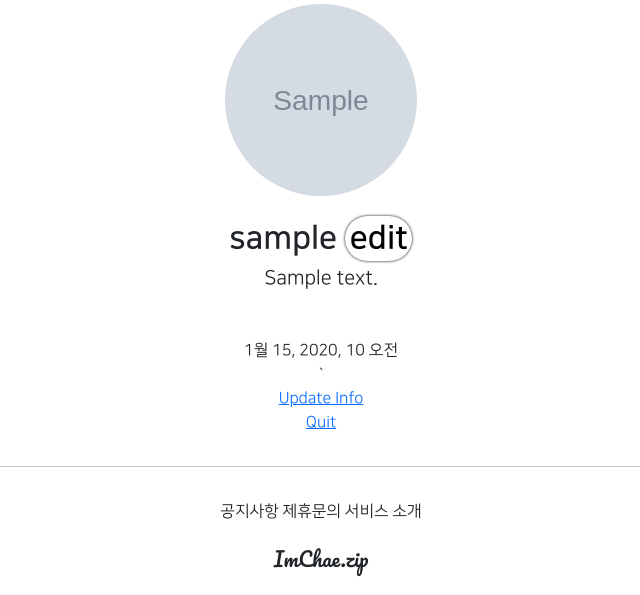
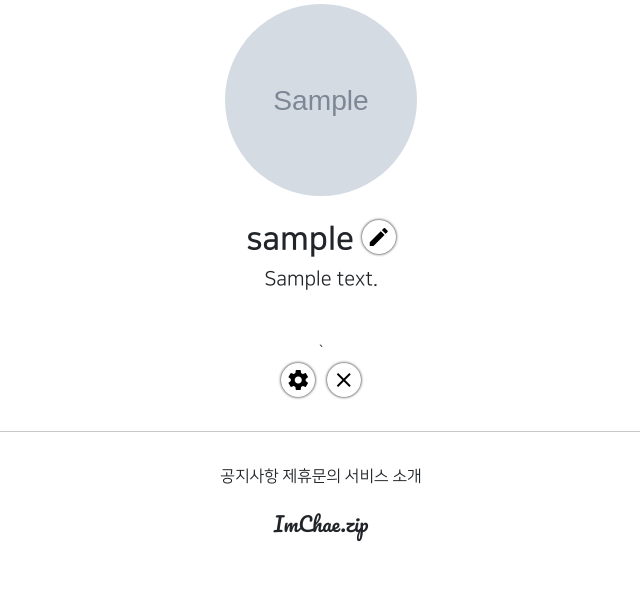
Before and after one commit to chaejinims2/gis_4ban_1, a Django app: page /accounts/detail/1 in a window 1280 px wide. Shown: the part 269-864 px from the top of the page, without its empty margins (319-959 px from the left). After the commit the page ends 810 px from the top, so only its background shows below. Run offline with Django 3.2, Linux system fonts and the light colour scheme; a user stored in the database is signed in; tables that the repository leaves empty hold one stand-in row (values such as "Sample post"); grey boxes marked "Sample" are stand-in pictures; parts of the project's set-up code (start-up, migrations or seed data) failed here and were passed over; some libraries are stand-ins or nearby versions.

Commit message:
7/29 4ban class commit 2

```diff
--- a/accountapp/templates/accountapp/detail.html
+++ b/accountapp/templates/accountapp/detail.html
@@ -26,21 +26,17 @@
             </h4>
             {% endif %}
         </div>
-        <div>
-            {{ target_user.date_joined }}
-        </div>
 
         {%  if user == target_user %}`
 
         <div>
-            <a href="{%  url 'accountapp:update' pk=target_user.pk %}">
-                Update Info
+            <a href="{%  url 'accountapp:update' pk=target_user.pk %}"
+                class="material-icons round_button mx-1">
+                 settings
             </a>
-        </div>
-
-        <div>
-            <a href="{%  url 'accountapp:delete' pk=target_user.pk %}">
-                Quit
+            <a href="{%  url 'accountapp:delete' pk=target_user.pk %}"
+                class="material-icons round_button mx-1">
+                 close
             </a>
         </div>
 
--- a/templates/head.html
+++ b/templates/head.html
@@ -20,8 +20,8 @@
     <link rel="stylesheet" type="text/css" href="{% static 'base.css' %}">
 
     {# MATERIAL ICONS LINK #}
-    <link href=“https://fonts.googleapis.com/css2?family=Material+Icons”
-      rel=“stylesheet”>
+    <link href="https://fonts.googleapis.com/css2?family=Material+Icons"
+      rel="stylesheet">
 
     <style>
         @font-face {
```
